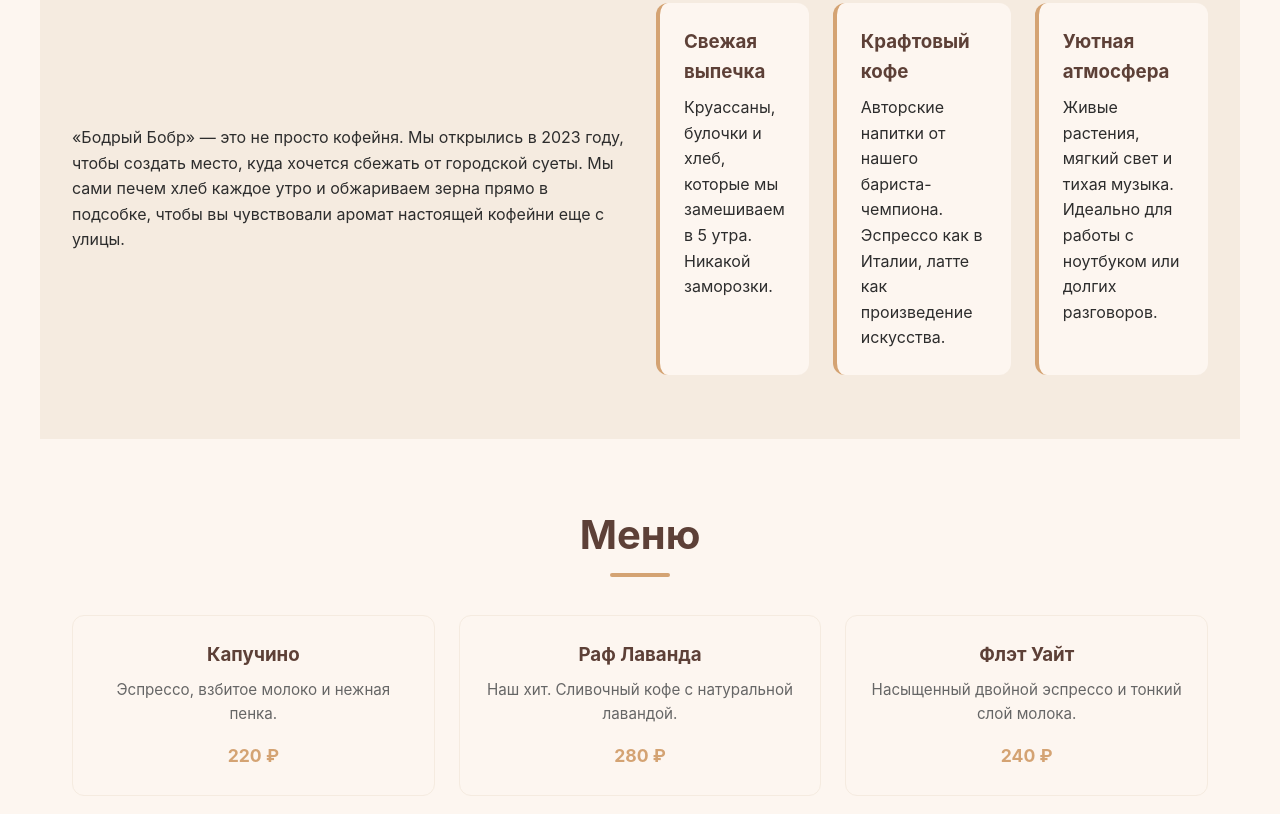
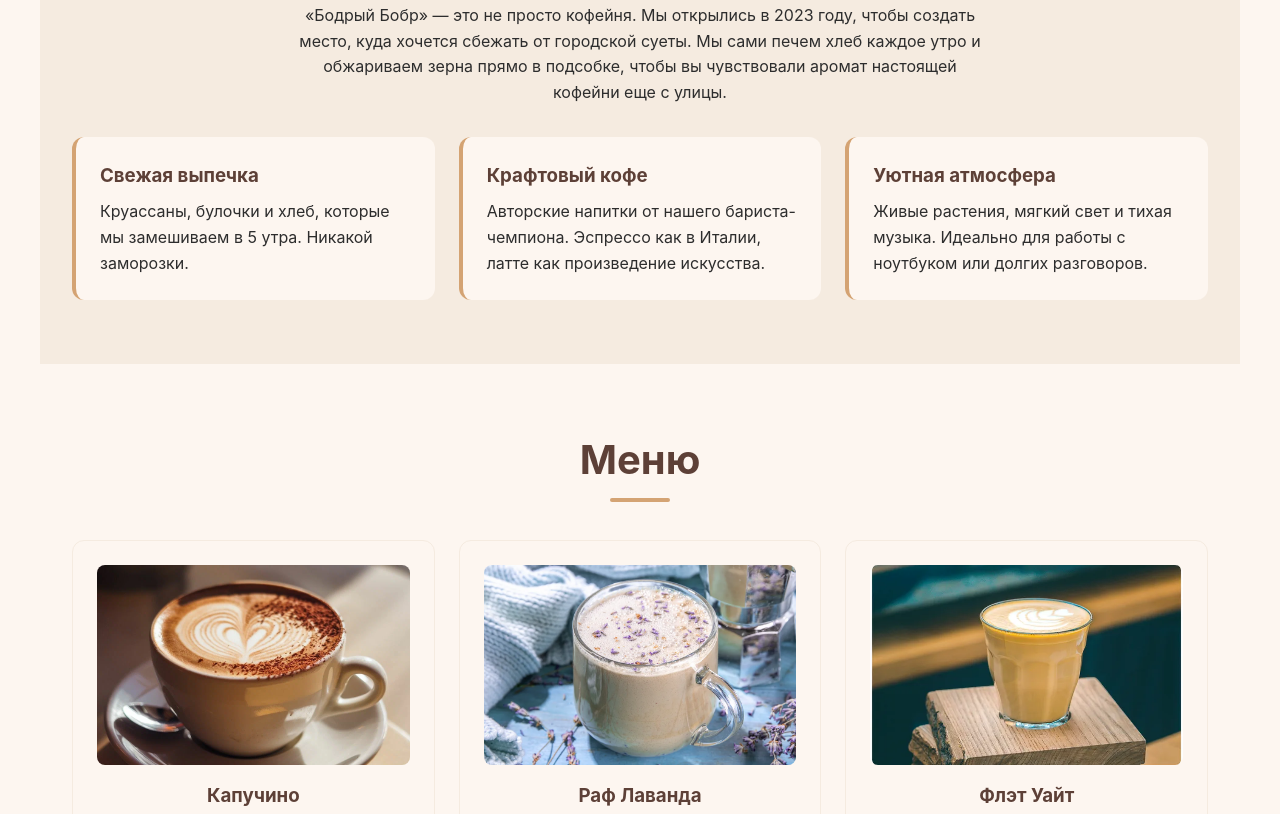
Before and after one commit to alvarei/Bodr-Bobr, a plain HTML site: page index.html in a window 1280 px wide. Shown: the part 686-1500 px from the top of the page. Drawn offline with Linux system fonts and the light colour scheme.

Commit message:
добавлены фото

```diff
--- a/css/style.css
+++ b/css/style.css
@@ -210,12 +210,16 @@ section h2::after {
 }
 
 .values {
-    display: flex;
-    flex-direction: column;
+    display: grid;
+    grid-template-columns: repeat(3, 1fr);
     gap: 1.5rem;
+    align-items: stretch;
 }
 
 .value-item {
+    display: flex;
+    flex-direction: column;
+    text-align: left;
     background: var(--color-milk);
     padding: 1.5rem;
     border-radius: var(--radius);
@@ -241,12 +245,23 @@ section h2::after {
 }
 
 .card {
+    display: flex;
+    flex-direction: column;
     background: var(--color-milk);
     border-radius: var(--radius);
     padding: 1.5rem;
     text-align: center;
     border: 1px solid var(--color-beige);
     transition: transform var(--transition-speed), box-shadow var(--transition-speed);
+}
+
+.card img {
+    display: block;
+    width: 100%;
+    height: 200px;
+    object-fit: cover;
+    border-radius: calc(var(--radius) - 4px);
+    margin-bottom: 1rem;
 }
 
 .card:hover {
@@ -266,6 +281,7 @@ section h2::after {
 }
 
 .card .price {
+    margin-top: auto;
     font-weight: 700;
     color: var(--color-caramel);
     font-size: 1.1rem;
@@ -482,6 +498,12 @@ footer {
     opacity: 0.8;
 }
 
+@media (max-width: 991px) {
+    .values {
+        grid-template-columns: repeat(auto-fit, minmax(280px, 1fr));
+    }
+}
+
 /* Адаптивность */
 @media (min-width: 768px) {
     .nav-container {
@@ -489,13 +511,7 @@ footer {
     }
 
     .about-grid {
-        grid-template-columns: 1fr 1fr;
-        align-items: center;
-        text-align: left;
-    }
-
-    .values {
-        flex-direction: row;
+        grid-template-columns: 1fr;
     }
 
     .menu-grid {
--- a/index.html
+++ b/index.html
@@ -85,31 +85,37 @@
         <h2>Меню</h2>
         <div class="menu-grid">
             <div class="card">
+                <img src="assets/images/cappuccino.webp" alt="Капучино" width="1024" height="1024" loading="lazy">
                 <h3>Капучино</h3>
                 <p>Эспрессо, взбитое молоко и нежная пенка.</p>
                 <div class="price">220 ₽</div>
             </div>
             <div class="card">
+                <img src="assets/images/raf.webp" alt="Раф Лаванда" width="1200" height="660" loading="lazy">
                 <h3>Раф Лаванда</h3>
                 <p>Наш хит. Сливочный кофе с натуральной лавандой.</p>
                 <div class="price">280 ₽</div>
             </div>
             <div class="card">
+                <img src="assets/images/flat-white.webp" alt="Флэт Уайт" width="600" height="400" loading="lazy">
                 <h3>Флэт Уайт</h3>
                 <p>Насыщенный двойной эспрессо и тонкий слой молока.</p>
                 <div class="price">240 ₽</div>
             </div>
             <div class="card">
+                <img src="assets/images/croissant.jpg" alt="Круассан миндальный" width="855" height="665" loading="lazy">
                 <h3>Круассан миндальный</h3>
                 <p>Хрустящий слоеный круассан с миндальным кремом.</p>
                 <div class="price">180 ₽</div>
             </div>
             <div class="card">
+                <img src="assets/images/carrot-cake.jpg" alt="Морковный торт" width="1351" height="900" loading="lazy">
                 <h3>Морковный торт</h3>
                 <p>Сочный торт с грецким орехом и шапкой из крем-чиза.</p>
                 <div class="price">250 ₽</div>
             </div>
             <div class="card">
+                <img src="assets/images/cheesecake.webp" alt="Чизкейк Нью-Йорк" width="870" height="480" loading="lazy">
                 <h3>Чизкейк Нью-Йорк</h3>
                 <p>Классический плотный чизкейк на песочной основе.</p>
                 <div class="price">260 ₽</div>
```
Also changed, not shown: assets/images/cappuccino.webp (added), assets/images/carrot-cake.jpg (added), assets/images/cheesecake.webp (added), assets/images/croissant.jpg (added), assets/images/flat-white.webp (added), assets/images/raf.webp (added), screenshots/about-desktop.png (added), screenshots/about-tablet.png (added), капучино.webp (added), круассан.jpg (added), морковный_торт.jpg (added), раф.webp (added), флэт уайт.webp (added), чизкейк.webp (added).
